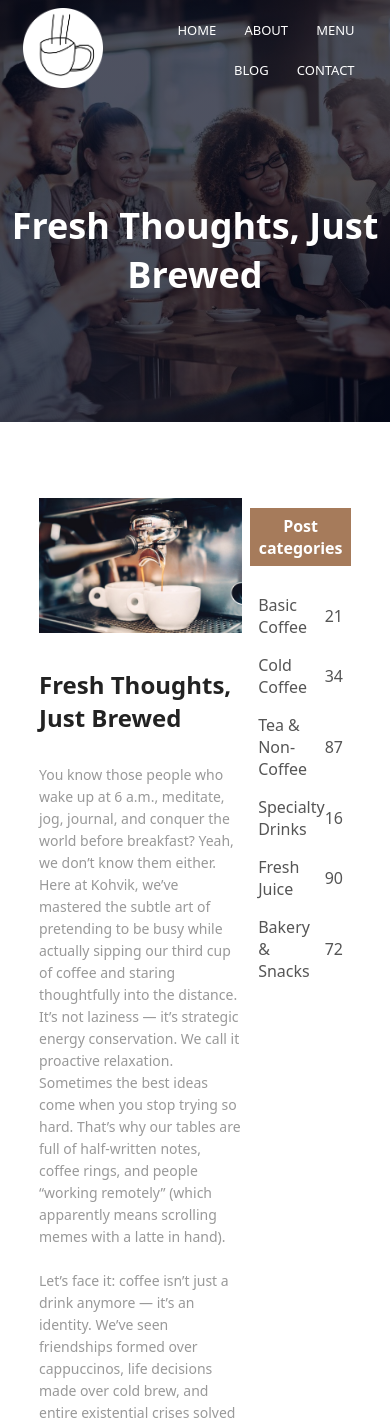
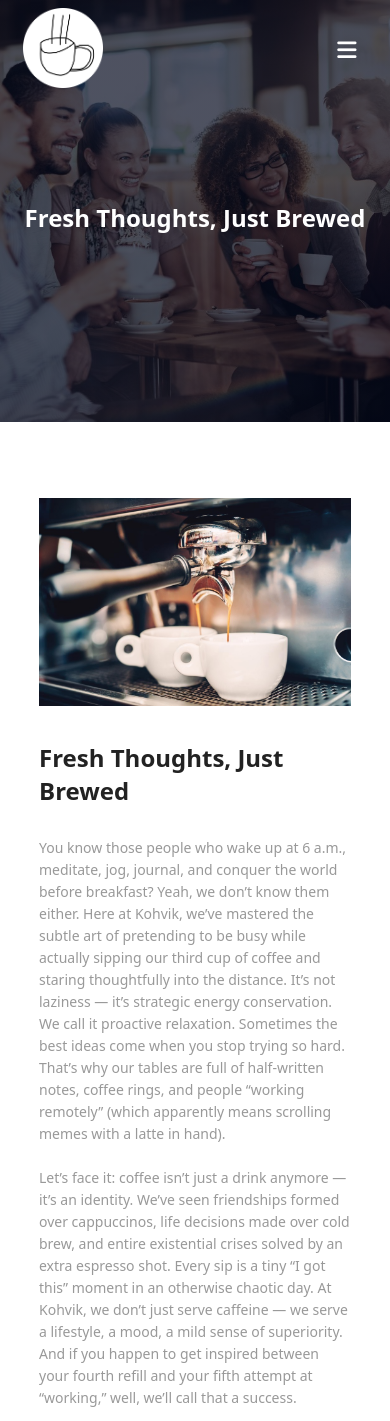
Before and after one commit to YarCODING/kohfik, a Flask app: page /blog in a window 390 px wide. Shown: the top 1421 px of the page. Run offline with Flask 3, Linux system fonts and the light colour scheme; some libraries are stand-ins or nearby versions; some web fonts are replaced.

Commit message:
optimization for smaller screens

```diff
--- a/main.py
+++ b/main.py
@@ -25,5 +25,4 @@
 
 
 # site.run(host='localhost', port=8000)
-if __name__ == '__main__':
-    site.run(host='0.0.0.0', port=8000)
+site.run(host='0.0.0.0', port=8000)
--- a/static/styles/style.css
+++ b/static/styles/style.css
@@ -27,6 +27,7 @@
 .nav_links {
     flex: 1;
     text-align: right;
+    transition: 1s;
 }
 
 .nav_links ul li {
@@ -94,6 +95,40 @@
     background: #A67B5B;
 }
 
+nav .fa-solid {
+    display: none;
+}
+
+@media(max-width: 700px) {
+    .text-box h1 {
+        font-size: 20px;
+    }
+    .nav_links ul li {
+        display: block;
+    }
+    .nav_links {
+        position: fixed;
+        background: #A67B5B;
+        height: 100vh;
+        width: 200px;
+        top: 0;
+        right: -200px;
+        text-align: left;
+        z-index: 2;
+    }
+    nav .fa-solid {
+    display: block;
+    color: #fff;
+    margin: 10px;
+    font-size: 22px;
+    cursor: pointer;
+    }
+
+    .nav_links ul {
+        padding: 30px;
+    }
+}
+
 
 .menu {
     width: 80%;
@@ -139,6 +174,12 @@
 
 .course-col:hover {
     box-shadow: 0 0 20px 0px rgba(0,0,0,0.2);
+}
+
+@media(max-width: 700px) {
+    .row {
+        flex-direction: column;
+    }
 }
 
 
@@ -268,7 +309,7 @@
 
 
 .cta {
-    margin: 100px;
+    margin: 100px auto;
     width: 80%;
     background-image: linear-gradient(rgba(0,0,0,0.7), rgba(0,0,0,0.7)), url(../imgs/banner2.png);
     background-position: center;
@@ -282,6 +323,12 @@
     color:#fff;
     margin-bottom: 40px;
     padding: 0;
+}
+
+@media(max-width: 700px) {
+    .cta h1 {
+        font-size: 20px;
+    }
 }
 
 
@@ -437,6 +484,12 @@
     margin: 10px 0;
 }
 
+@media(max-width: 700px) {
+    .sub-header h1 {
+        font-size: 24px;
+    }
+}
+
 
 
 #contact-header {
--- a/templates/blog.html
+++ b/templates/blog.html
@@ -15,7 +15,8 @@
 <section class="sub-header" id="blog-header">
     <nav>
         <a href="{{ url_for('index') }}"><img src="{{ url_for('static', filename='imgs/logo.png') }}" alt="logo"></a>
-        <div class="nav_links">
+        <div class="nav_links" id="navLinks">
+            <i class="fa-solid fa-xmark" onclick="hideMenu()"></i>
             <ul>
                 <li><a href="{{ url_for('index') }}">HOME</a></li>
                 <li><a href="{{ url_for('about') }}">ABOUT</a></li>
@@ -24,6 +25,7 @@
                 <li><a href="{{ url_for('contact') }}">CONTACT</a></li>
             </ul>
         </div>
+        <i class="fa-solid fa-bars" onclick="showMenu()"></i>
     </nav>
     <h1>Fresh Thoughts, Just Brewed</h1>
 </section>
@@ -114,5 +116,19 @@
     </div>
 </section>
 
+<script>
+
+    var navLinks = document.getElementById("navLinks");
+
+    function showMenu() {
+        navLinks.style.right = "0";
+    }
+    function hideMenu() {
+        navLinks.style.right = "-200px";
+    }
+
+</script>
+
+
 </body>
 </html>
```
Also changed, not shown: templates/about.html (+19 -1 lines), templates/contact.html (+18 -1 lines), templates/index.html (+17 -1 lines), templates/menu.html (+18 -1 lines).
